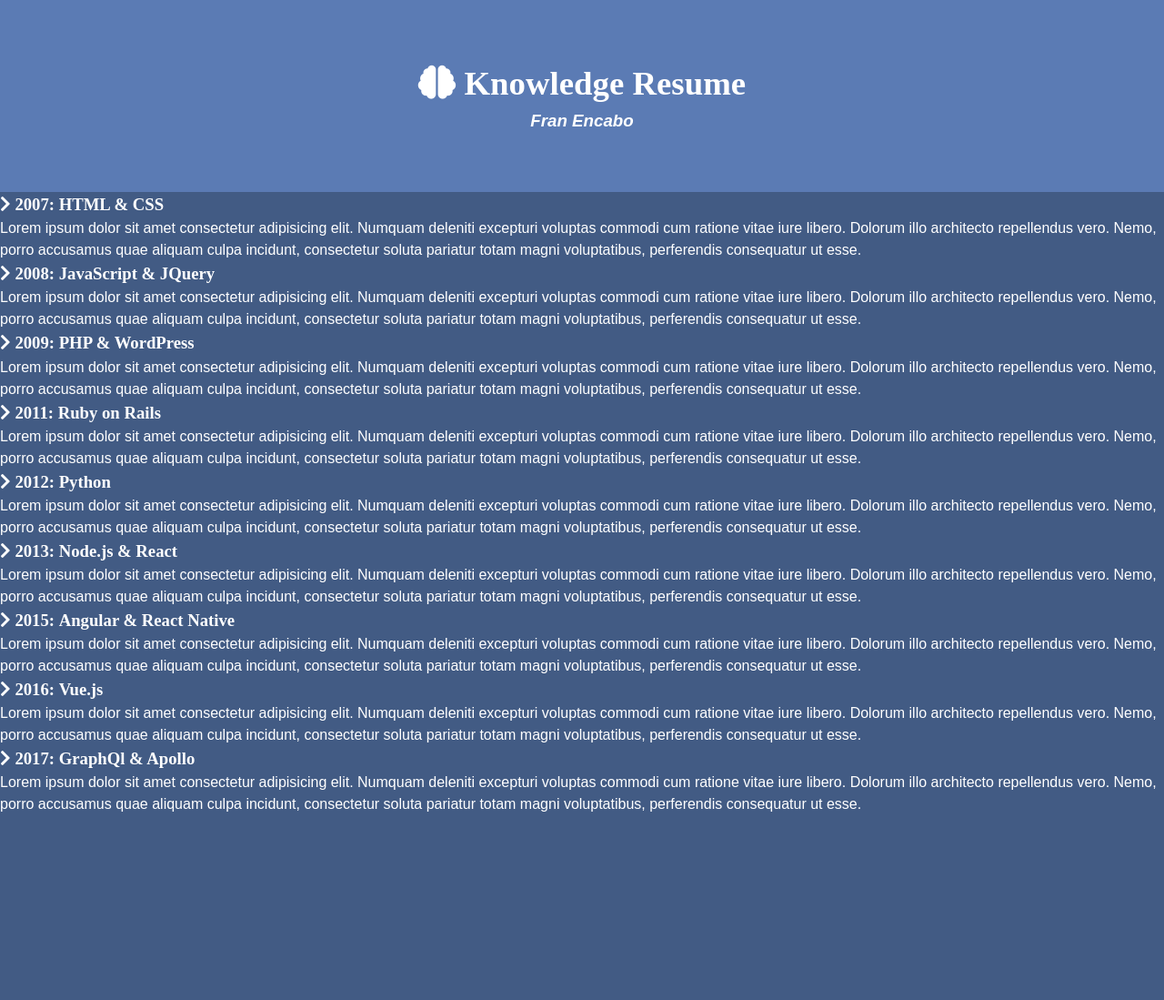
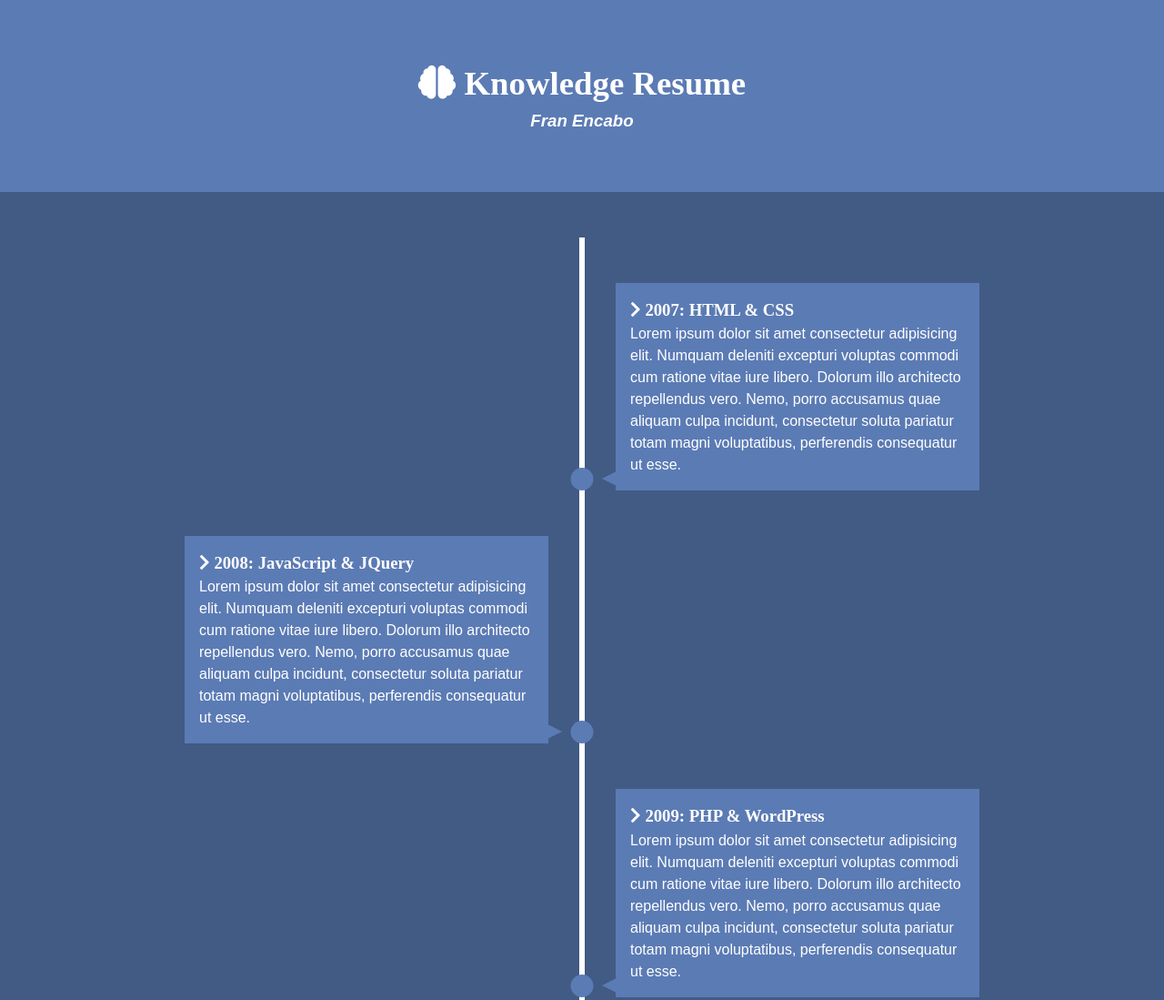
Before and after one commit to Franencabo/Mini-projects, a plain HTML site: page KNOWLEDGE_RESUME/index.html in a window 1280 px wide. Shown: the top 1099 px of the page at 91% size. Before the commit the page ends 946 px from the top, so only its background shows below. Drawn offline with Linux system fonts and the light colour scheme.

Commit message:
Boxes & Arrows

```diff
--- a/KNOWLEDGE_RESUME/index.html
+++ b/KNOWLEDGE_RESUME/index.html
@@ -21,7 +21,7 @@
         </div>
     </header>
 
-    <section id="tiemline">
+    <section id="timeline">
         <ul>
             <li>
                 <div>
--- a/KNOWLEDGE_RESUME/styles.css
+++ b/KNOWLEDGE_RESUME/styles.css
@@ -33,3 +33,79 @@ body {
 h1 {
     font-size: 2.3rem;
 }
+
+#timeline ul {
+    background: var(--primary-color);
+    padding: 50px 0;
+}
+
+#timeline ul li {
+    list-style: none;
+    position: relative;
+    width: 6px;
+    margin: 0 auto;
+    padding-top: 50px;
+    background: white;
+}
+
+/* Boxes */
+#timeline ul li div {
+    position: relative;
+    bottom: 0;
+    width: 400px;
+    padding: 1rem;
+    background: var(--secondary-color);
+    transition: all .5s ease-in-out;
+}
+
+
+/* Right Side */
+#timeline ul li:nth-child(odd) div{
+    left: 40px;
+}
+
+
+/* Left Side */
+#timeline ul li:nth-child(even) div{
+    left: -434px;
+}
+
+/* Dots */
+#timeline ul li:after {
+    content: '';
+    position: absolute;
+    left: 50%;
+    bottom: 0;
+    width: 25px;
+    height: 25px;
+    background: var(--secondary-color);
+    transform: translateX(-50%);
+    border-radius: 50%;
+    transition: background 0.5s ease-in-out;
+}
+
+
+/* Arrows Base */
+#timeline div:before {
+    content: '';
+    position: absolute;
+    bottom: 5px;
+    width: 0;
+    height: 0;
+    border-style: solid;
+}
+
+
+/* Right Side Arrows */
+#timeline ul li:nth-child(odd) div:before{
+    left: -15px;
+    border-width: 8px 16px 8px 0;
+    border-color: transparent var(--secondary-color) transparent transparent;
+}
+
+/* Left Side Arrows */
+#timeline ul li:nth-child(even) div:before{
+    right: -15px;
+    border-width: 8px 0 8px 16px;
+    border-color: transparent transparent transparent var(--secondary-color) ;
+}
```
